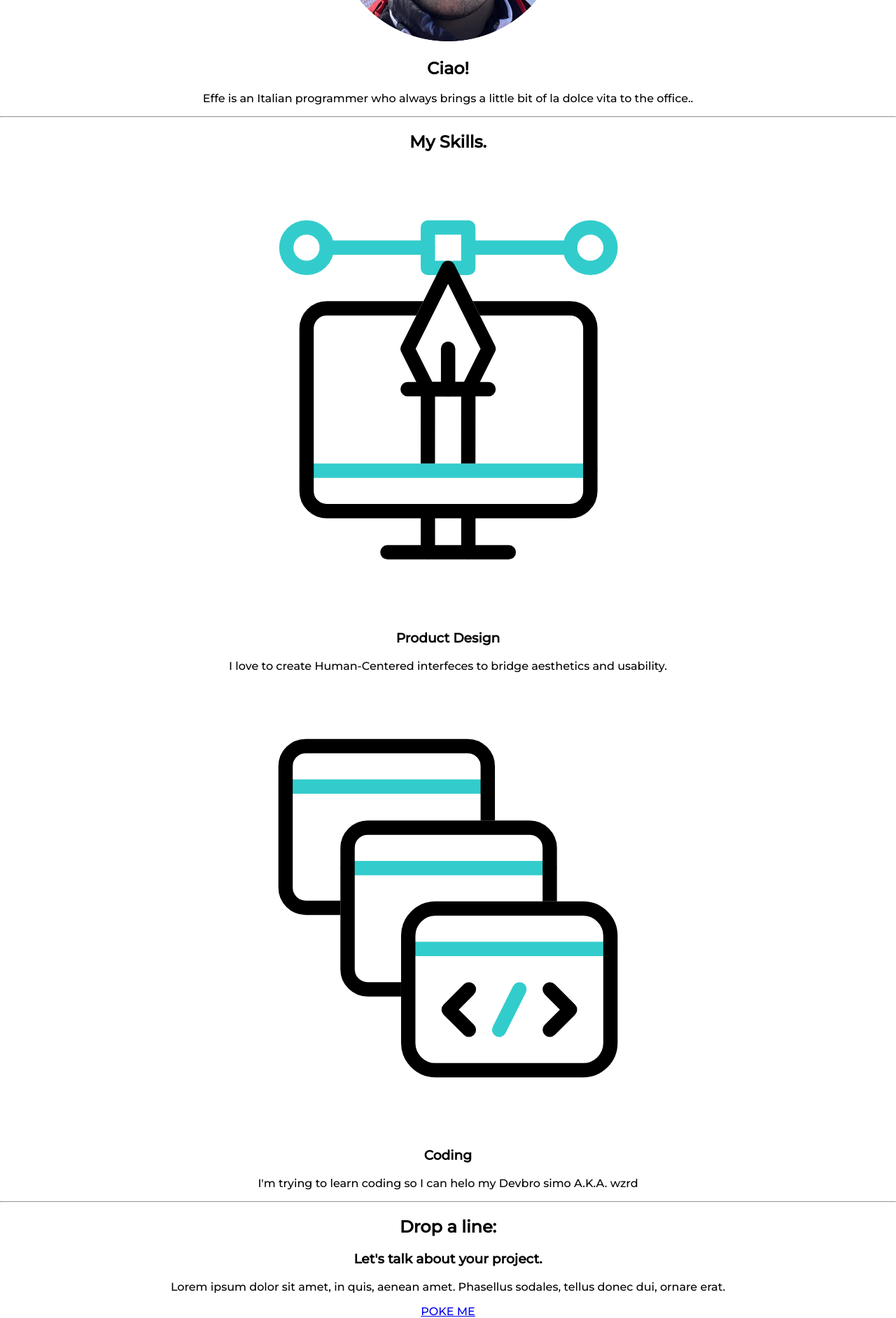
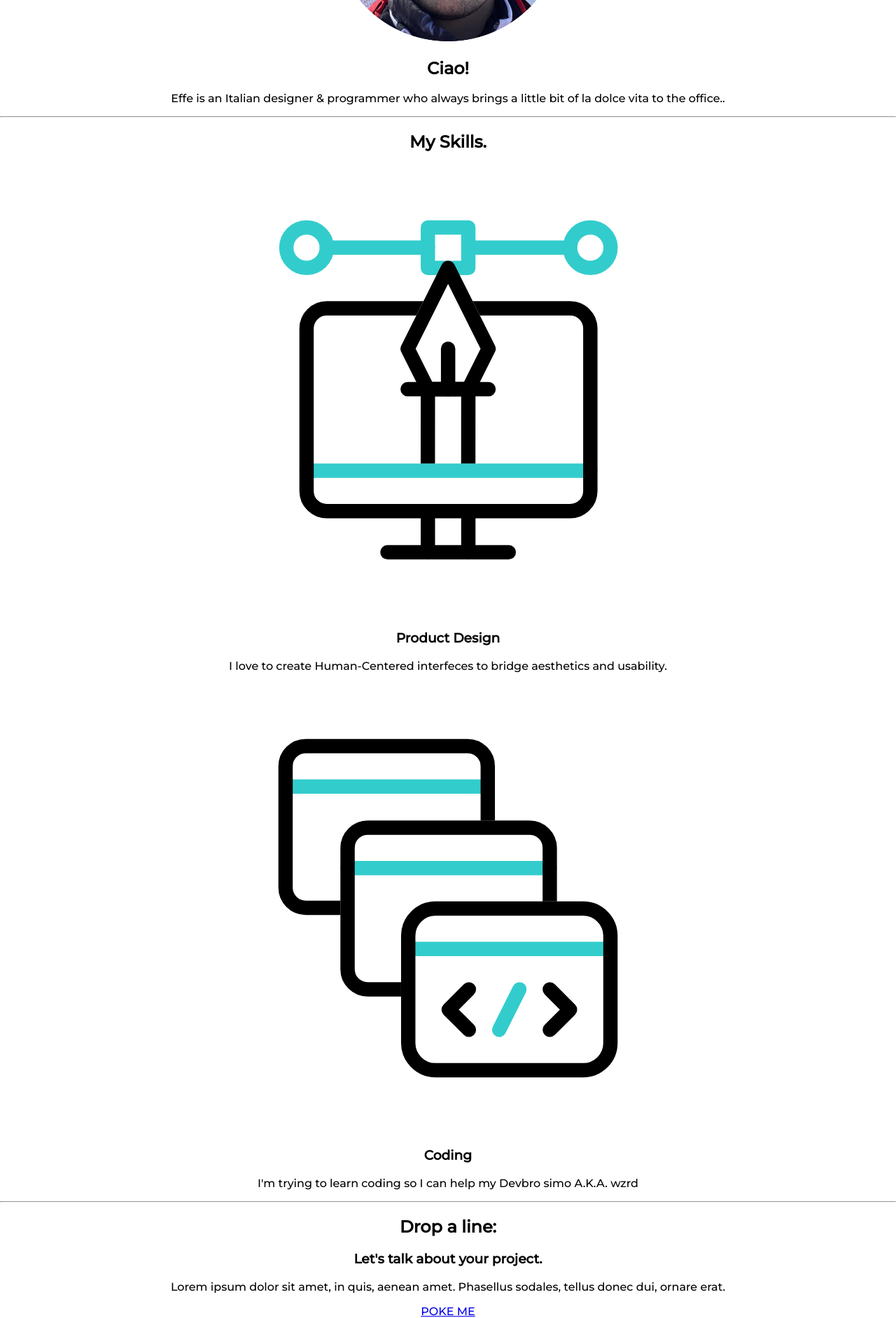
Before and after one commit to ItalianAlpaca/cv, a plain HTML site: page index.html in a window 1280 px wide. Shown: the part 918-2801 px from the top of the page at 70% size. Drawn offline with Linux system fonts and the light colour scheme.

Commit message:
correzione testi

```diff
--- a/index.html
+++ b/index.html
@@ -25,7 +25,7 @@
         <div class="profile">
           <img src="images/pfp.png" alt="fede-pfp">
           <h2>Ciao!</h2>
-          <p>Effe is an Italian programmer who always brings a little bit of la dolce vita to the office..</p>
+          <p>Effe is an Italian designer & programmer who always brings a little bit of la dolce vita to the office..</p>
         </div>
         <hr>
         <div class="skills">
@@ -38,7 +38,7 @@
           <div class="skill-row">
             <img class="" src="images/browser.gif" alt="">
             <h3>Coding</h3>
-            <p>I'm trying to learn coding so I can helo my Devbro simo A.K.A. wzrd</p>
+            <p>I'm trying to learn coding so I can help my Devbro simo A.K.A. wzrd</p>
           </div>
         </div>
         <hr>
```
